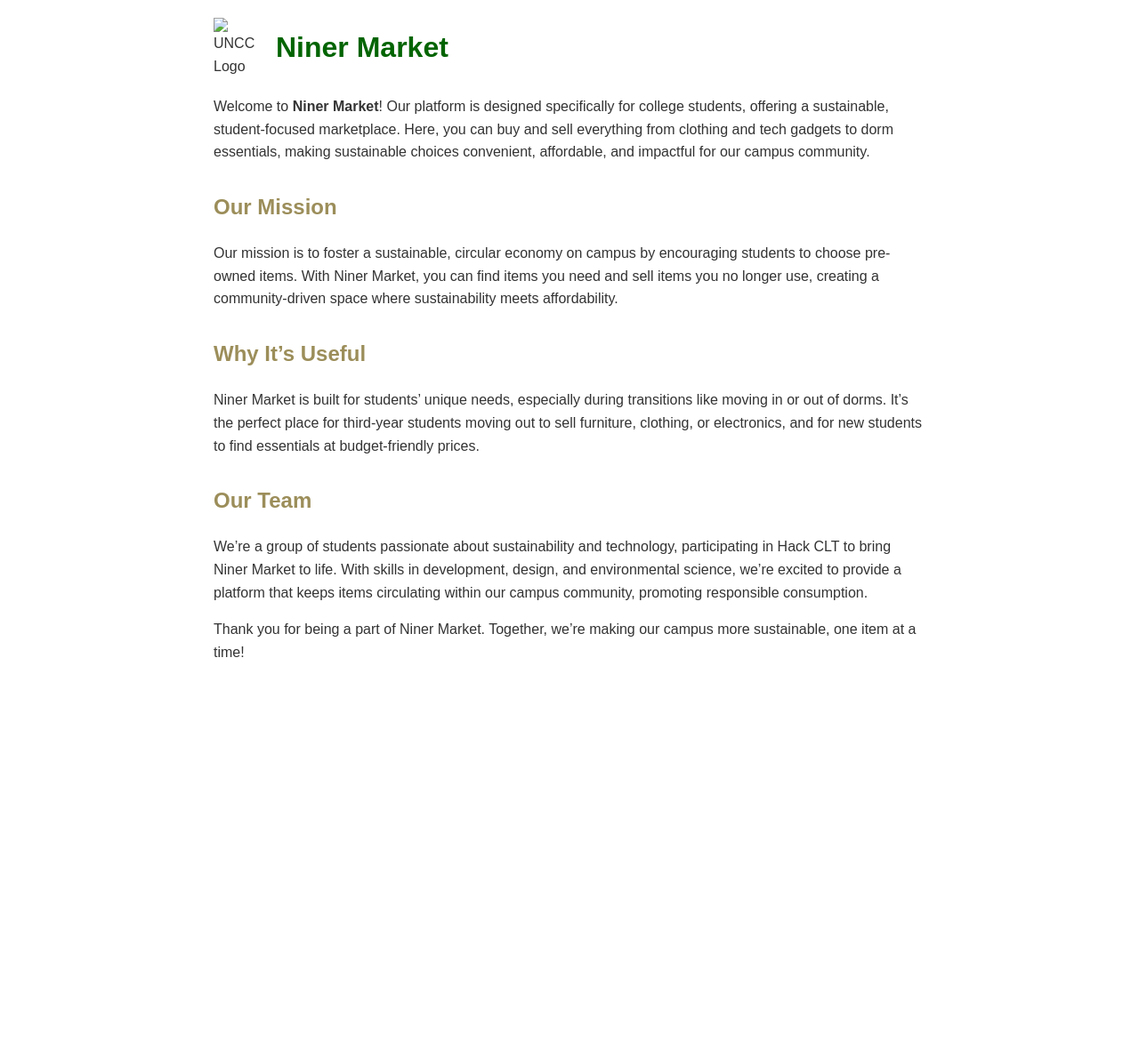
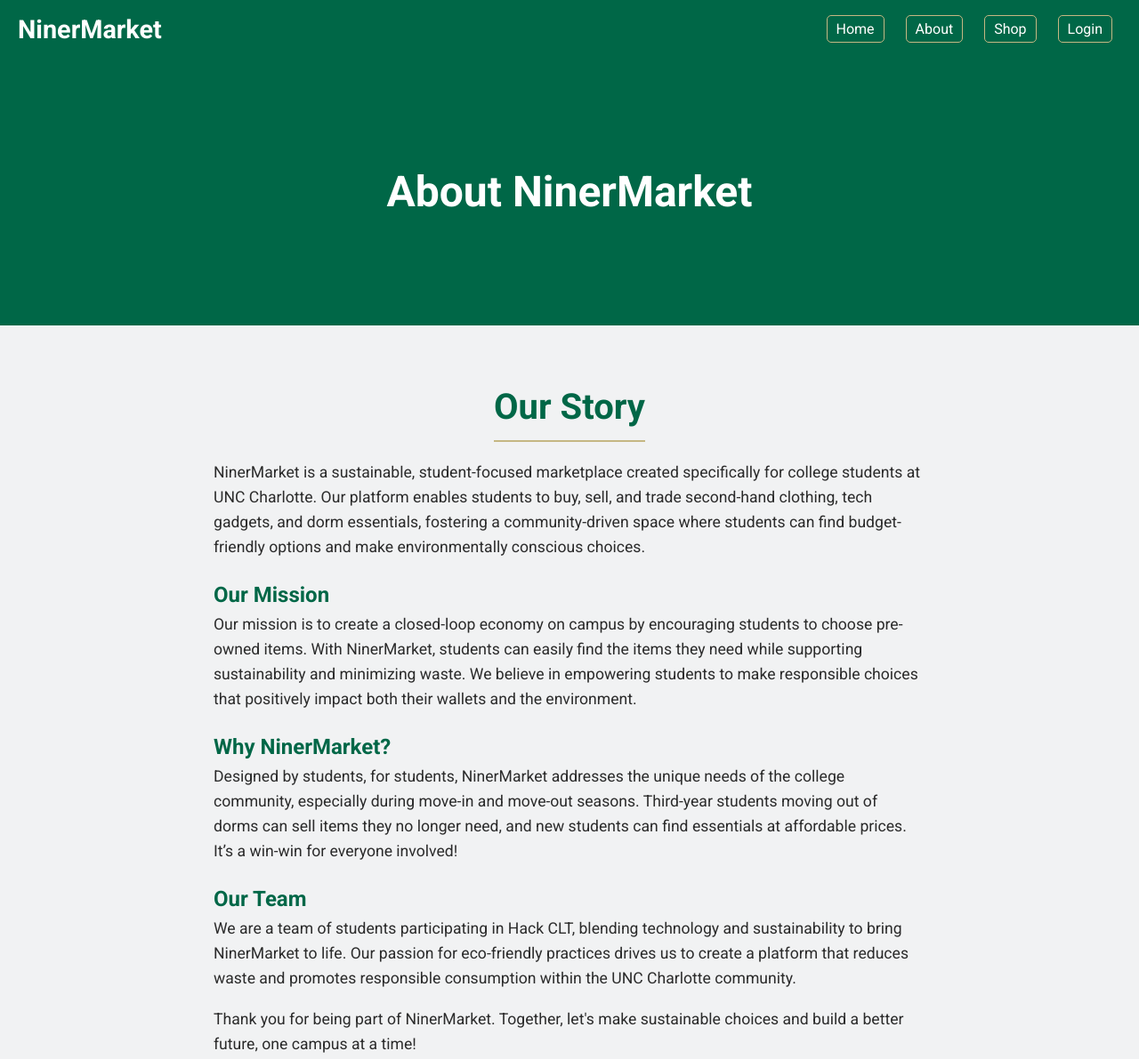
Before and after one commit to bp42s/uncc-hackathon, a website: page views/about.html in a window 1280 px wide. Shown: the top 1191 px of the page at 89% size. Before the commit the page ends 800 px from the top, so only its background shows below. Drawn offline with Linux system fonts and the light colour scheme.

Commit message:
added more updates for about page

```diff
--- a/views/about.html
+++ b/views/about.html
@@ -3,74 +3,178 @@
 <head>
     <meta charset="UTF-8">
     <meta name="viewport" content="width=device-width, initial-scale=1.0">
-    <title>About Us - Niner Market</title>
+    <title>About Us - NinerMarket</title>
+
+    <!-- Google Fonts -->
+    <link href="https://fonts.googleapis.com/css2?family=Roboto:wght@400;700&display=swap" rel="stylesheet">
+
+    <!-- Styling -->
     <style>
-        body {
-            font-family: Arial, sans-serif;
-            line-height: 1.6;
+        /* General Reset */
+        * {
             margin: 0;
             padding: 0;
-            color: #333;
+            box-sizing: border-box;
         }
-        .container {
-            width: 80%;
+
+        /* Body Styling */
+        body {
+            font-family: 'Roboto', sans-serif;
+            background-color: #F1F2F3;
+            color: #2B2B2B;
+            line-height: 1.6;
+        }
+
+        /* Navigation Bar Styling */
+        .navbar {
+            display: flex;
+            justify-content: space-between;
+            align-items: center;
+            background-color: #006747; /* UNCC Dark Green */
+            padding: 10px 20px;
+            color: #FFFFFF;
+            box-shadow: 0 2px 5px rgba(0, 0, 0, 0.2);
+        }
+
+        .navbar .logo {
+            font-size: 1.8rem;
+            font-weight: bold;
+            color: #FFFFFF;
+        }
+
+        .navbar .nav-links a {
+            margin: 0 10px;
+            padding: 5px 10px;
+            text-decoration: none;
+            color: #FFFFFF;
+            font-weight: 500;
+            border: 1px solid #C5B783;
+            border-radius: 5px;
+            transition: background-color 0.3s, color 0.3s;
+        }
+
+        .navbar .nav-links a:hover {
+            background-color: #C5B783; /* UNCC Gold */
+            color: #2B2B2B;
+        }
+
+        /* Hero Section */
+        .hero {
+            height: 300px;
+            background-color: #006747;
+            color: #FFFFFF;
+            display: flex;
+            justify-content: center;
+            align-items: center;
+            text-align: center;
+            padding: 20px;
+            margin-bottom: 20px;
+        }
+
+        .hero h1 {
+            font-size: 3rem;
+        }
+
+        /* Main Content Styling */
+        main {
+            padding: 20px;
+            text-align: center;
+        }
+
+        .section-title {
+            color: #006747;
+            font-size: 2.5rem;
+            margin-top: 20px;
+            border-bottom: 2px solid #C5B783;
+            padding-bottom: 5px;
+            display: inline-block;
+            margin-bottom: 20px;
+        }
+
+        /* About Section */
+        .about-content {
             max-width: 800px;
             margin: 0 auto;
-            padding: 20px;
+            text-align: left;
+            color: #2B2B2B;
         }
-        h1 {
-            color: #006400; /* Dark green */
+
+        .about-content h2 {
+            color: #006747;
+            margin-top: 20px;
         }
-        h2 {
-            color: #9C8E5A; /* Gold */
+
+        .about-content p {
+            margin-bottom: 1em;
+            font-size: 1.1rem;
         }
-        p {
-            margin-bottom: 1em;
+
+        /* Footer Styling */
+        footer {
+            background-color: #2B2B2B;
+            color: #FFFFFF;
+            padding: 15px;
+            text-align: center;
+            margin-top: 20px;
         }
-        .section {
-            margin-top: 30px;
+
+        footer p {
+            font-size: 0.9rem;
         }
-        .logo {
-            display: flex;
-            align-items: center;
-            margin-bottom: 20px;
+
+        footer a {
+            color: #C5B783;
+            text-decoration: underline;
         }
-        .logo img {
-            width: 60px;
-            height: auto;
-            margin-right: 10px;
-        }
-        .logo h1 {
-            margin: 0;
-            color: #006400;
+
+        footer a:hover {
+            text-decoration: none;
+            color: #FFFFFF;
         }
     </style>
 </head>
+
 <body>
-    <div class="container">
-        <div class="logo">
-            <img src="path/to/uncc-logo.png" alt="UNCC Logo">
-            <h1>Niner Market</h1>
+
+    <!-- Navigation Bar -->
+    <div class="navbar">
+        <div class="logo">NinerMarket</div>
+        <div class="nav-links">
+            <a href="index.html">Home</a>
+            <a href="about.html">About</a>
+            <a href="shop.html">Shop</a>
+            <a href="login.html">Login</a>
         </div>
+    </div>
 
-        <p>Welcome to <strong>Niner Market</strong>! Our platform is designed specifically for college students, offering a sustainable, student-focused marketplace. Here, you can buy and sell everything from clothing and tech gadgets to dorm essentials, making sustainable choices convenient, affordable, and impactful for our campus community.</p>
+    <!-- Hero Section -->
+    <div class="hero">
+        <h1>About NinerMarket</h1>
+    </div>
 
-        <div class="section">
+    <!-- Main Content -->
+    <main>
+        <h2 class="section-title">Our Story</h2>
+        <div class="about-content">
+            <p>NinerMarket is a sustainable, student-focused marketplace created specifically for college students at UNC Charlotte. Our platform enables students to buy, sell, and trade second-hand clothing, tech gadgets, and dorm essentials, fostering a community-driven space where students can find budget-friendly options and make environmentally conscious choices.</p>
+
             <h2>Our Mission</h2>
-            <p>Our mission is to foster a sustainable, circular economy on campus by encouraging students to choose pre-owned items. With Niner Market, you can find items you need and sell items you no longer use, creating a community-driven space where sustainability meets affordability.</p>
+            <p>Our mission is to create a closed-loop economy on campus by encouraging students to choose pre-owned items. With NinerMarket, students can easily find the items they need while supporting sustainability and minimizing waste. We believe in empowering students to make responsible choices that positively impact both their wallets and the environment.</p>
+
+            <h2>Why NinerMarket?</h2>
+            <p>Designed by students, for students, NinerMarket addresses the unique needs of the college community, especially during move-in and move-out seasons. Third-year students moving out of dorms can sell items they no longer need, and new students can find essentials at affordable prices. It’s a win-win for everyone involved!</p>
+
+            <h2>Our Team</h2>
+            <p>We are a team of students participating in Hack CLT, blending technology and sustainability to bring NinerMarket to life. Our passion for eco-friendly practices drives us to create a platform that reduces waste and promotes responsible consumption within the UNC Charlotte community.</p>
+
+            <p>Thank you for being part of NinerMarket. Together, let's make sustainable choices and build a better future, one campus at a time!</p>
         </div>
+    </main>
 
-        <div class="section">
-            <h2>Why It’s Useful</h2>
-            <p>Niner Market is built for students’ unique needs, especially during transitions like moving in or out of dorms. It’s the perfect place for third-year students moving out to sell furniture, clothing, or electronics, and for new students to find essentials at budget-friendly prices.</p>
-        </div>
+    <!-- Footer -->
+    <footer>
+        <p>&copy; 2024 University of North Carolina at Charlotte. All rights reserved. | <a href="#">Privacy Policy</a></p>
+    </footer>
 
-        <div class="section">
-            <h2>Our Team</h2>
-            <p>We’re a group of students passionate about sustainability and technology, participating in Hack CLT to bring Niner Market to life. With skills in development, design, and environmental science, we’re excited to provide a platform that keeps items circulating within our campus community, promoting responsible consumption.</p>
-        </div>
-
-        <p>Thank you for being a part of Niner Market. Together, we’re making our campus more sustainable, one item at a time!</p>
-    </div>
 </body>
 </html>
```
